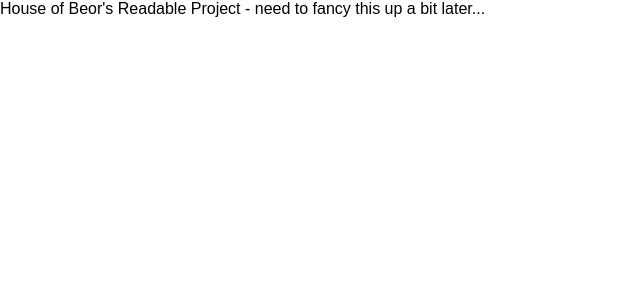
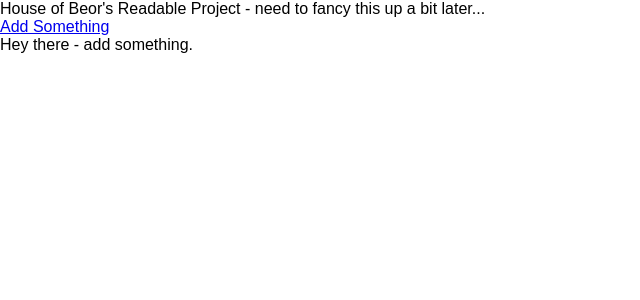
Before and after one commit to berenerchamion/readable, a React (Create React App) app: page /add in a window 1280 px wide. Shown: the top 300 px of the page, without its empty margins (0-640 px from the left). Built offline with nearby package versions, Linux system fonts and the light colour scheme.

Commit message:
50% done with adding a post...

```diff
--- a/src/actions/index.js
+++ b/src/actions/index.js
@@ -28,6 +28,14 @@ export const fetchOnePost = (id) => {
   }
 }
 
+export const addPost = () => {
+  return (dispatch) => {
+    addPost().then(post => {
+      dispatch({ type: ADD_POST, post })
+    })
+  }
+}
+
 
 //Comments related APIs
 export const ADD_COMMENT = 'ADD_COMMENT'
--- /dev/null
+++ b/src/components/AddPost.js
@@ -0,0 +1,23 @@
+import React, { Component } from 'react';
+import PropTypes from 'prop-types';
+import { connect } from 'react-redux'
+import * as actions from '../actions'
+import { Link } from 'react-router-dom'
+
+class AddPost extends Component{
+  render(){
+    return(
+      <div className="addpost">
+      Hey there - add something.
+      </div>
+    )
+  }
+}
+
+function mapStateToProps({ posts }){
+  return {
+
+  }
+}
+
+export default connect(mapStateToProps, actions) (AddPost)
--- a/src/components/App.js
+++ b/src/components/App.js
@@ -4,6 +4,8 @@ import { Route, withRouter, Switch } from 'react-router-dom'
 import PropTypes from 'prop-types'
 import Main from './MainPage'
 import Post from './Post'
+import { Link } from 'react-router-dom'
+import AddPost from './AddPost'
 
 class App extends Component {
 
@@ -19,11 +21,13 @@ class App extends Component {
     return (
       <div className="App">
         <div className="header">
-          House of Beor's Readable Project - need to fancy this up a bit later...
+          <div className="banner">House of Beor's Readable Project - need to fancy this up a bit later...</div>
+          <div className="addPost"><Link to={`/add`}>Add Something</Link></div>
         </div>
         <Switch>
           <Route exact path="/" component={Main} />
           <Route exact path="/post/:id" component={Post} />
+          <Route exact path="/add" component={AddPost} />
         </Switch>
       </div>
     )
--- a/src/components/MainPage.js
+++ b/src/components/MainPage.js
@@ -9,13 +9,14 @@ class MainPage extends Component{
     posts: PropTypes.array
   }
 
-  componentDidMount() {
+  componentWillMount() {
     this.props.fetchAllPosts()
   }
 
   render() {
     const { posts } = this.props
-    return <div>
+    return (
+      <div>
         <ul className="post-list">
         {posts.map((post)=>(
           <li key={ post.id } className="post-details">
@@ -28,7 +29,7 @@ class MainPage extends Component{
         ))}
         </ul>
       </div>
-  }
+    )}
 }
 
 function mapStateToProps({ posts }) {
--- a/src/components/Post.js
+++ b/src/components/Post.js
@@ -21,7 +21,6 @@ class Post extends Component{
         <li className="post-header">{post.title} by {post.author} on {post.timestamp}</li>
         <li className="post-category">Topic: {post.category}</li>
         <li className="post-body">{post.body}</li>
-        <li></li>
       </ul>
       </div>
     )
```
Lines whose indentation alone changed are shown as unchanged.
